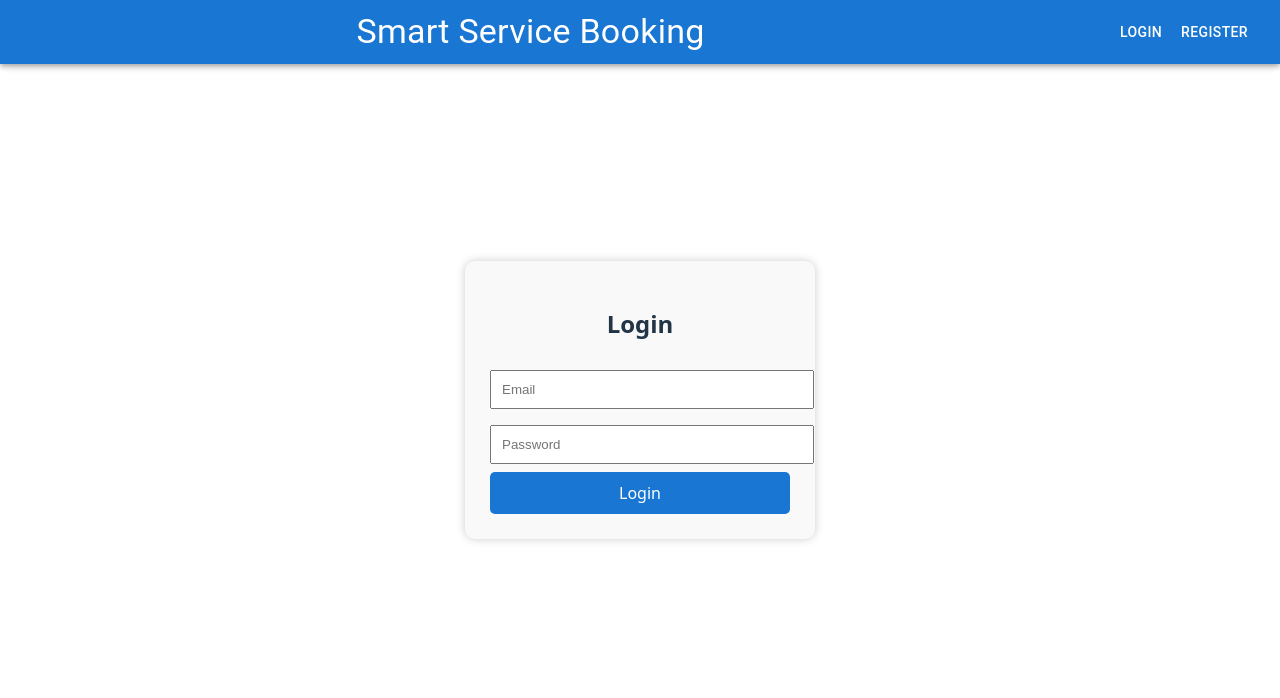
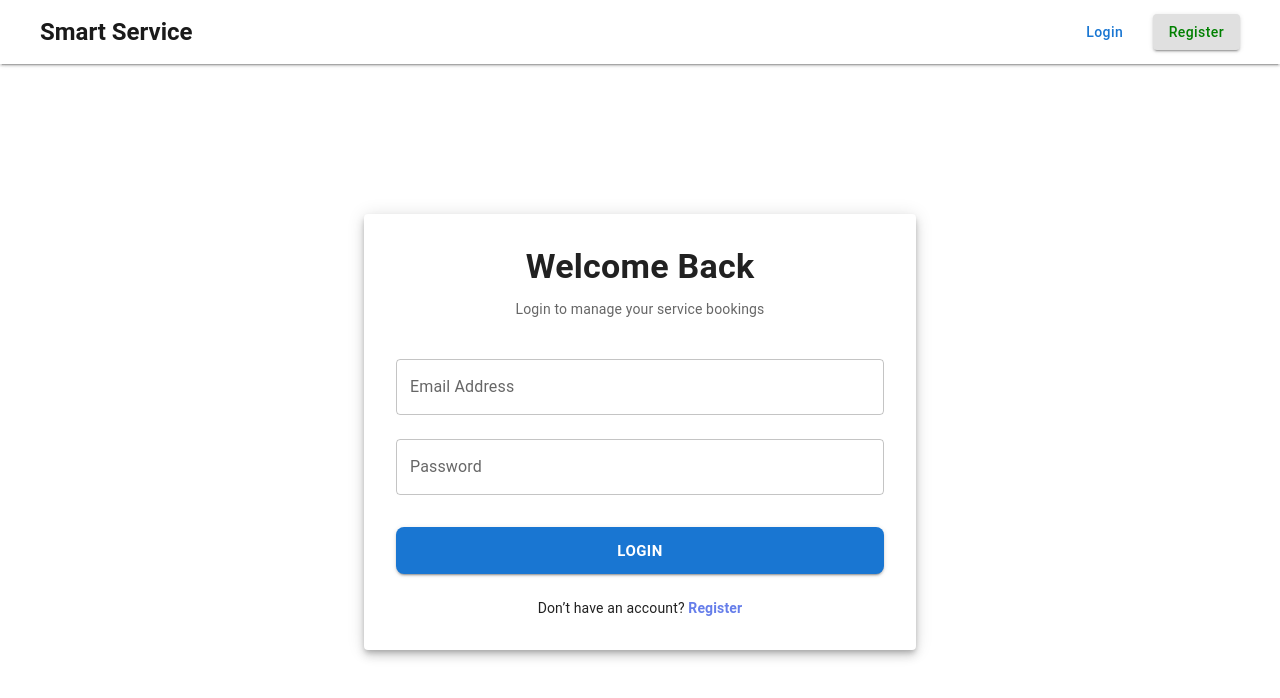
Before and after one commit to 12343-debug/Fullstack-Smart-service-booking-system, a React (Vite) app in the folder Frontend/smart-service-booking/: page /login in a window 1280 px wide. Shown: the top 698 px of the page. Built offline with nearby package versions, Linux system fonts and the light colour scheme.

Commit message:
worked on login ,register,navabar UI using (material UI)

```diff
--- a/Frontend/smart-service-booking/src/App.jsx
+++ b/Frontend/smart-service-booking/src/App.jsx
@@ -7,20 +7,18 @@ import Bookings from "./Pages/Bookings.jsx";
 import Register from "./Pages/Register.jsx";
 import Login from "./Pages/Login.jsx";
 
-
-
 function App() {
   return (
     <>
       <NavBar />
 
       <Routes>
-        <Route path="/" element={<Register />} />
+        <Route path="/" element={<Home />} />
+        <Route path="/register" element={<Register />} />
         <Route path="/login" element={<Login />} />
-        <Route path="/home" element={<Home />} />
+
         <Route path="/services" element={<Services />} />
         <Route path="/bookings" element={<Bookings />} />
-
       </Routes>
     </>
   );
--- a/Frontend/smart-service-booking/src/Pages/Login.jsx
+++ b/Frontend/smart-service-booking/src/Pages/Login.jsx
@@ -1,11 +1,11 @@
 import { useState } from "react";
 import { loginUser } from "../services/authApi";
 import { useNavigate } from "react-router-dom";
-
+import { Box, Button, Container, Paper, TextField, Typography } from "@mui/material";
 
 const Login = () => {
-  const [email,setEmail] = useState("");
-  const [password,setPassword] = useState("");
+  const [email, setEmail] = useState("");
+  const [password, setPassword] = useState("");
   const navigate = useNavigate();
 
   const handleLogin = async () => {
@@ -13,40 +13,90 @@ const Login = () => {
       const res = await loginUser(email, password);
 
       localStorage.setItem("token", res.token);
-    localStorage.setItem("role", res.role); // 👈 REQUIRED
+      localStorage.setItem("role", res.role);
 
       alert("Login Successful");
-
-    if (res.role === "admin") {
-      navigate("/admin/dashboard");
-    } else {
-      navigate("/services");
-    }
-
+      navigate("/services")
     } catch (err) {
       alert("Login failed");
     }
   };
 
+  return (
+    <Box
+      sx={{
+        minHeight: "100vh",
+        display: "flex",
+        alignItems: "center",
+        justifyContent: "center",
+      }}
+    >
+      <Container maxWidth="sm">
+        <Paper elevation={6} sx={{ p: 4, borderRadius: "3" }}>
+          <Typography
+            variant="h4"
+            align="center"
+            fontWeight="bold"
+            gutterBottom
+          >
+            Welcome Back
+          </Typography>
 
-  <button onClick={() => navigate("/register")}>
-  New user? Register
-</button>
+          <Typography variant="body2" align="center" color="text.secondary" sx={{mb:3}}>
+            Login to manage your service bookings
+          </Typography>
 
+          <TextField
+          label = "Email Address"
+          type="Email"
+          fullWidth
+          margin="normal"
+          value={email}
+           onChange={(e) => setEmail(e.target.value)}
+          />
 
-  return (
-    <div className="auth-box">
-      <h2>Login</h2>
+          <TextField
+          label = "Password"
+          type="password"
+          fullWidth
+          margin="normal"
+          value={password}
+           onChange={(e) => setPassword(e.target.value)}
+          />
+          <Button variant="contained" fullWidth size="large" sx={{mt:3,py:1.3,fontWeight:"bold",borderRadius:2}}
+          onClick={handleLogin}
+          >
+            Login
+          </Button>
+          <Typography
+            variant="body2"
+            align="center"
+            sx={{ mt: 3 }}
+          >
+            Don’t have an account?{" "}
+            <span
+              style={{ color: "#667eea", cursor: "pointer", fontWeight: 600 }}
+              onClick={() => navigate("/")}
+            >
+              Register
+            </span>
+          </Typography>
 
-      <input placeholder="Email"
-      value={email}
-        onChange={(e)=>setEmail(e.target.value)} />
+        </Paper>
+      </Container>
+    </Box>
+    // <div className="auth-box">
+    //   <h2>Login</h2>
 
-      <input type="password" placeholder="Password" value={password}
-        onChange={(e)=>setPassword(e.target.value)} />
+    //   <input placeholder="Email"
+    //   value={email}
+    //     onChange={(e)=>setEmail(e.target.value)} />
 
-      <button onClick={handleLogin}>Login</button>
-    </div>
+    //   <input type="password" placeholder="Password" value={password}
+    //     onChange={(e)=>setPassword(e.target.value)} />
+
+    //   <button onClick={handleLogin}>Login</button>
+    // </div>
   );
 };
 
--- a/Frontend/smart-service-booking/src/Pages/Register.jsx
+++ b/Frontend/smart-service-booking/src/Pages/Register.jsx
@@ -1,48 +1,112 @@
 import { useState } from "react";
 import { registerUser } from "../services/authApi";
 import { useNavigate } from "react-router-dom";
-
-
+import {
+  Box,
+  Button,
+  Container,
+  Paper,
+  TextField,
+  Typography,
+} from "@mui/material";
 
 const Register = () => {
-    const [name,setName] = useState("");
-  const [email,setEmail] = useState("");
-  const [password,setPassword] = useState("");
+  const [name, setName] = useState("");
+  const [email, setEmail] = useState("");
+  const [password, setPassword] = useState("");
   const navigate = useNavigate();
-
 
   const handleRegister = async () => {
     try {
-        await registerUser(name,email,password);
-        alert("Registered Successfully");
-        navigate("/login");
+      await registerUser(name, email, password);
+      alert("Registered Successfully");
+      navigate("/login");
     } catch (error) {
-        alert("Registration Failed");
+      alert("Registration Failed");
     }
   };
 
-  <button onClick={() => navigate("/login")}>
-  Already have account? Login
-</button>
-
-
   return (
-    <>
-    <div className="auth-box">
-      <h2>Register</h2>
-
-      <input placeholder="Name"
-        onChange={(e)=>setName(e.target.value)} />
-
-      <input placeholder="Email"
-        onChange={(e)=>setEmail(e.target.value)} />
-
-      <input type="password" placeholder="Password"
-        onChange={(e)=>setPassword(e.target.value)} />
-
-      <button onClick={handleRegister}>Register</button>
-    </div>
-    </>
+    <Container maxWidth="sm">
+      <Box
+        sx={{
+          minHeight: "100vh",
+          display: "flex",
+          alignItems: "center",
+          justifyContent: "center",
+        }}
+      >
+        <Paper elevation={6} sx={{ p: 4, width: "100%", borderRadius: 3 }}>
+          <Typography
+            variant="h4"
+            fontWeight="bold"
+            align="center"
+            gutterBottom
+          >
+            Create Account
+          </Typography>
+          <Typography
+            variant="body2"
+            align="center"
+            color="text.secondary"
+            mb={3}
+          >
+            Register to book services easily
+          </Typography>
+          <TextField
+            label="Full name"
+            variant="outlined"
+            fullWidth
+            margin="normal"
+            value={name}
+            onChange={(e) => setName(e.target.value)}
+          />
+          <TextField
+            label="Email Address"
+            type="email"
+            variant="outlined"
+            fullWidth
+            margin="normal"
+            value={email}
+            onChange={(e) => setEmail(e.target.value)}
+          />
+          <TextField
+            label="Password"
+            type="password"
+            variant="outlined"
+            fullWidth
+            margin="normal"
+            value={password}
+            onChange={(e) => setPassword(e.target.value)}
+          />
+          <Button
+            variant="success"
+            fullWidth
+            size="large"
+            sx={{
+              mt: 3,
+              py: 1.3,
+              fontWeight: "bold",
+              borderRadius: 2,
+              backgroundColor: "#516b86",
+              color: "white",
+            }}
+            onClick={handleRegister}
+          >
+            Register
+          </Button>
+          <Typography variant="body2" align="center" sx={{ mt: 2 }}>
+            Already have an account?{" "}
+            <span
+              style={{ color: "#1976d2", cursor: "pointer" }}
+              onClick={() => navigate("/login")}
+            >
+              Login
+            </span>
+          </Typography>
+        </Paper>
+      </Box>
+    </Container>
   );
 };
 
--- a/Frontend/smart-service-booking/src/components/NavBar.jsx
+++ b/Frontend/smart-service-booking/src/components/NavBar.jsx
@@ -1,33 +1,57 @@
-import { AppBar, Button, Toolbar, Typography,Box } from "@mui/material";
+import { AppBar, Button, Toolbar, Typography, Box, IconButton,Menu,MenuItem } from "@mui/material";
 import { Link } from "react-router-dom";
 import { useNavigate } from "react-router-dom";
 import LogoutIcon from "@mui/icons-material/Logout";
+import AccountCircleIcon from "@mui/icons-material/AccountCircle";
+import { useState } from "react";
 
 const NavBar = () => {
   const navigate = useNavigate();
   const token = localStorage.getItem("token");
+
+   // dropdown state
+  const [anchorEl, setAnchorEl] = useState(null);
+  const open = Boolean(anchorEl);
+
+  const handleProfileClick = (event) => {
+    setAnchorEl(event.currentTarget);
+  };
+
+  const handleClose = () => {
+    setAnchorEl(null);
+  };
 
   const handleLogout = () => {
     localStorage.removeItem("token");
     navigate("/login");
   };
   return (
-    <AppBar position="fixed">
-      <Toolbar>
-        <Typography variant="h4" sx={{ flexGrow: 1, mr: 9 }}>
-          Smart Service Booking
+    <AppBar
+      position="fixed"
+      elevation={2}
+      sx={{ backgroundColor: "#ffffff", color: "#1a1a1a", px: 2 }}
+    >
+      <Toolbar sx={{display:"flex",justifyContent:"space-between"}}>
+        <Typography variant="h5" fontWeight="bold"  sx={{ cursor:"pointer", color:"1976d2"}}
+        onClick={()=>navigate("/services")}
+        >
+          Smart Service
         </Typography>
         {!token && (
-          <Box>
-          <Button color="inherit" component={Link} to="/login">Login</Button>
-          <Button color="inherit" component={Link} to="/">Register</Button>
+          <Box sx={{display:"flex", gap:2}}>
+            <Button component={Link} to="/login" sx={{textTransform:"none"}}>
+              Login
+            </Button>
+            <Button color="inherit" component={Link} to="/" variant="contained" sx={{textTransform:"none",color:"green"}}>
+              Register
+            </Button>
           </Box>
         )}
         {token && (
-        <Box>
+          <Box sx={{display:"flex",alignItems:"center",gap:2}}>
             <Button
               color="inherit"
-          sx={{ fontSize: 22, fontWeight: 500 }}
+              sx={{ fontWeight: 200 ,fontSize:"22px",fontStyle:"inherit"}}
               component={Link}
               to="/"
             >
@@ -35,31 +59,38 @@ const NavBar = () => {
             </Button>
             <Button
               color="inherit"
-          sx={{ fontSize: 22, fontWeight: 500 }}
+              sx={{ fontSize:"22px", fontWeight: 500 }}
               component={Link}
               to="/services"
+
             >
               Services
             </Button>
-        <Button color="inherit" component={Link} to="/bookings">
+            <Button color="inherit" component={Link} to="/bookings" sx={{fontSize:"22px"}}>
               Bookings
             </Button>
-        <Button
-          onClick={handleLogout}
-          startIcon={<LogoutIcon />}
-          variant="outlined"
-          sx={{
-            borderColor: "red",
-            color: "white",
-            fontWeight: "bold",
-            "&:hover": {
-              backgroundColor: "rgba(255,0,0,0.1)",
-              borderColor: "red",
-            },
-          }}
+            <IconButton onClick={handleProfileClick}>
+              <AccountCircleIcon fontSize="large"/>
+
+            </IconButton>
+            {/* DROPDOWN MENU */}
+            <Menu
+              anchorEl={anchorEl}
+              open={open}
+              onClose={handleClose}
+              anchorOrigin={{ vertical: "bottom", horizontal: "right" }}
+              transformOrigin={{ vertical: "top", horizontal: "right" }}
             >
+              <MenuItem onClick={() => { navigate("/bookings"); handleClose(); }}>
+                My Bookings
+              </MenuItem>
+
+              <MenuItem onClick={handleLogout}>
+                <LogoutIcon fontSize="small" sx={{ mr: 1 }} />
                 Logout
-        </Button>
+              </MenuItem>
+            </Menu>
+
           </Box>
         )}
       </Toolbar>
```
Lines whose indentation alone changed are shown as unchanged.
